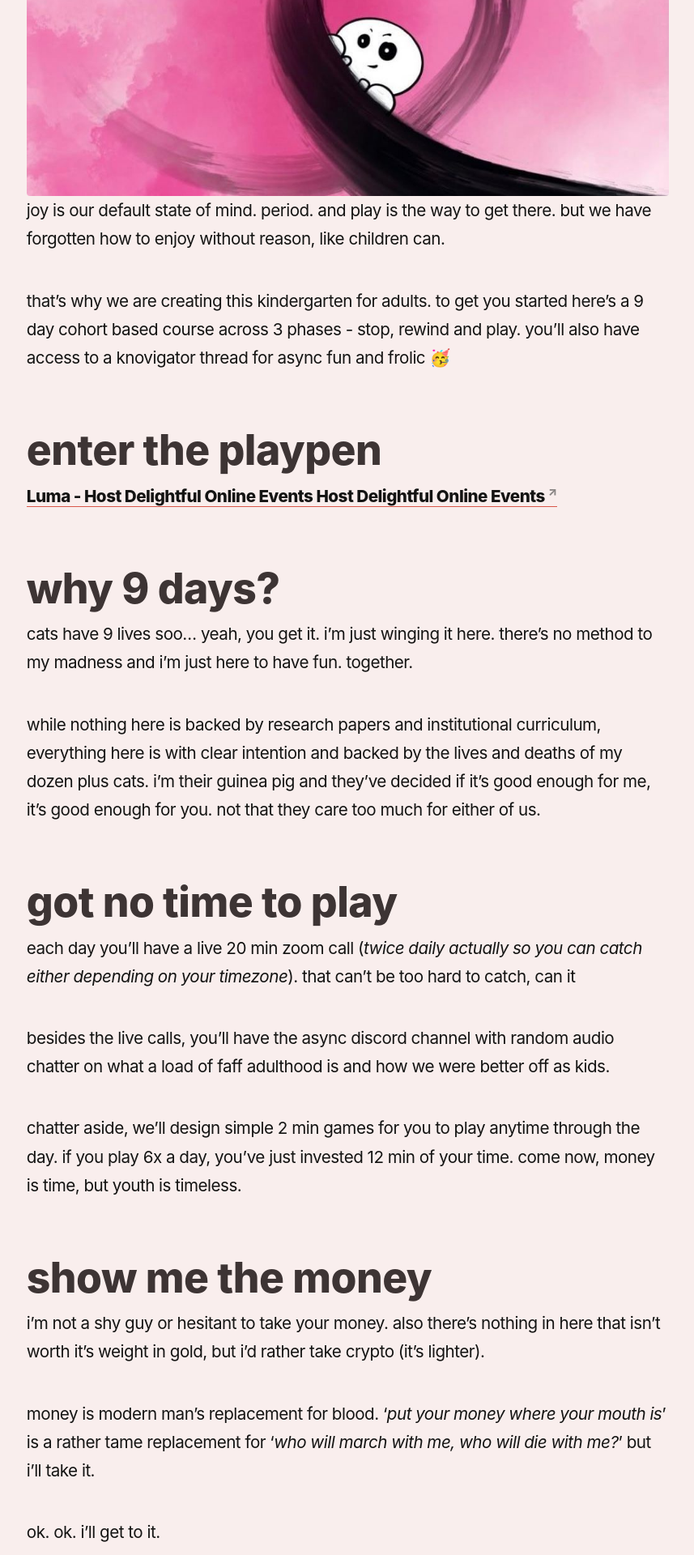
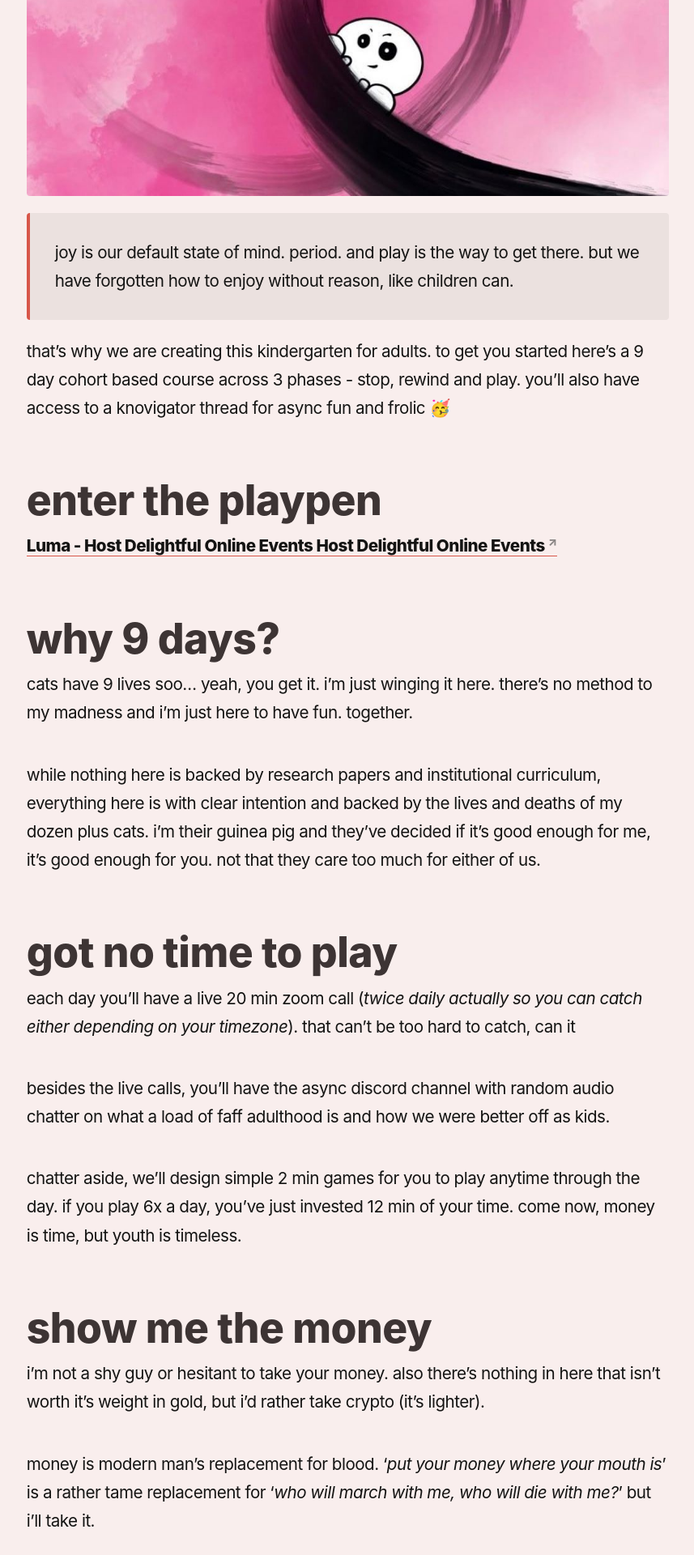
Before and after one commit to reddy2go/redgarden, a Jekyll site: the page built from _notes/playpen.md, in a window 1280 px wide. Shown: the part 510-2430 px from the top of the page at 81% size, without its empty margins (44-901 px from the left). Built offline with Jekyll 4.4.1, drawn with Linux system fonts in a browser that asks for light colours; some web fonts are replaced; Markdown is read by kramdown in place of the engine named in the settings.

Commit message:
auto commit

```diff
--- a/_notes/playpen.md
+++ b/_notes/playpen.md
@@ -5,7 +5,8 @@ favicon:
 ---
 
 ![assets/images/playpen.jpeg](assets/images/playpen.jpg)
-joy is our default state of mind. period. and play is the way to get there. but we have forgotten how to enjoy without reason, like children can.
+
+> joy is our default state of mind. period. and play is the way to get there. but we have forgotten how to enjoy without reason, like children can.
 
 that’s why we are creating this kindergarten for adults. to get you started here’s a 9 day cohort based course across 3 phases - stop, rewind and play. you’ll also have access to a knovigator thread for async fun and frolic 🥳
 
```
